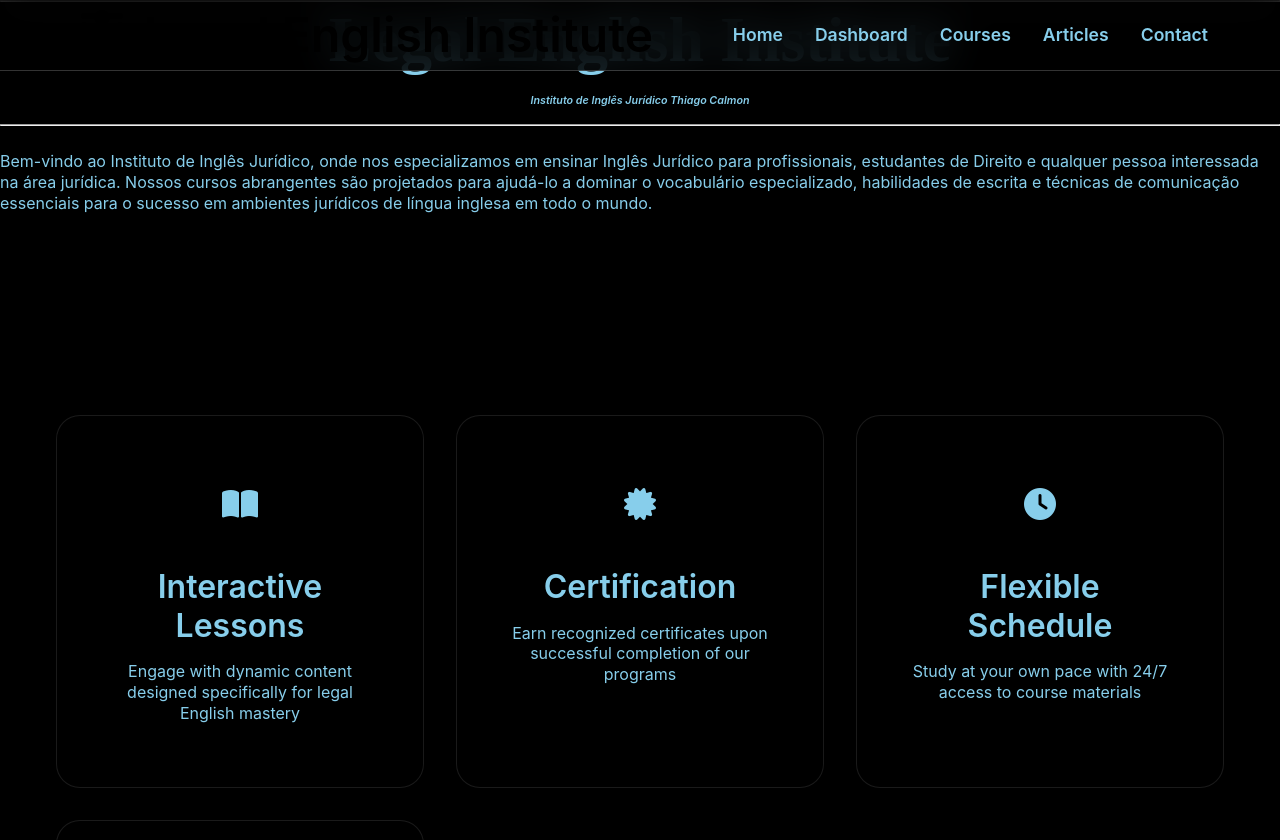
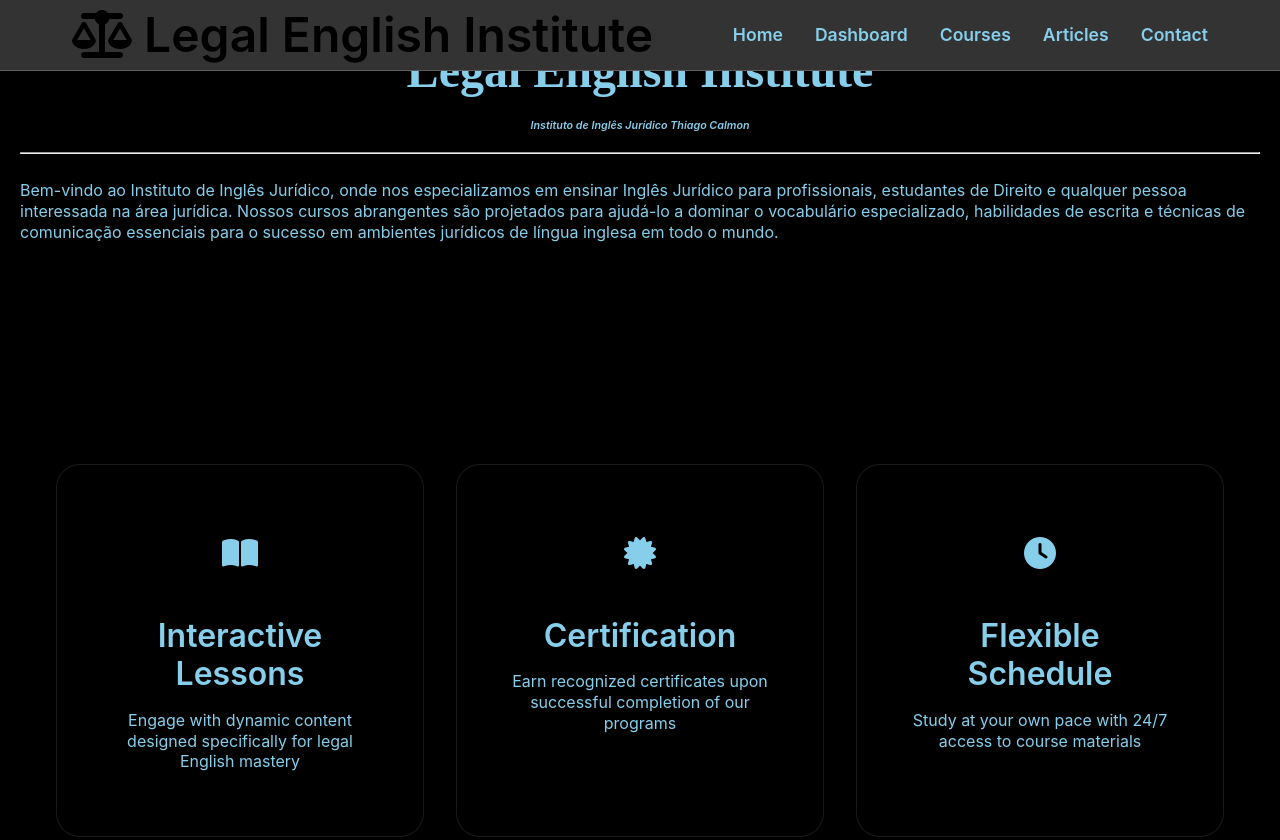
Before and after one commit to kahholiveira/legal-english-institute, a website: page index.html in a window 1280 px wide. Shown: the top 840 px of the page. Drawn offline with Linux system fonts and the light colour scheme.

Commit message:
fix: Corrigir título em preto e layout desorganizado

```diff
--- a/styles/style.css
+++ b/styles/style.css
@@ -100,11 +100,20 @@ h1, h2, h3, h4, h5, h6 {
 }
 
 h1 {
-  font-size: clamp(2.5rem, 5vw, 4rem);
-  color: #87ceeb;
-  text-align: center;
-  font-family: 'Playfair Display', serif;
+    text-align: center;
+    font-family: 'Playfair Display', serif;
+    color: #87ceeb; /* Azul claro */
+    font-size: 3em;
+    margin-bottom: 20px;
 }
+
+h6 {
+    text-align: center;
+    color: #87ceeb; /* Azul claro */
+    font-style: italic;
+    margin-bottom: 20px;
+}
+
 h2 { font-size: clamp(2rem, 4vw, 3rem); }
 h3 { font-size: clamp(1.5rem, 3vw, 2rem); }
 h4 { font-size: clamp(1.25rem, 2.5vw, 1.5rem); }
@@ -931,3 +940,59 @@ html {
 ::-webkit-scrollbar-thumb:hover {
   background: var(--accent-cyan);
 }
+
+/* Forçar título em azul claro */
+h1 {
+    color: #87ceeb !important;
+    text-align: center;
+    font-size: 3em;
+    margin: 20px 0;
+    background: none !important;
+}
+
+/* Header fix */
+header h1 {
+    color: #87ceeb !important;
+    background: transparent !important;
+}
+
+/* Garantir que não há override no header */
+header {
+    background-color: #333 !important;
+}
+
+/* Corrigir texto da empresa */
+.company-info, header p {
+    color: #87ceeb !important;
+    font-size: 0.9em;
+    text-align: center;
+}
+
+/* CORREÇÕES URGENTES */
+h1, .main-title {
+    color: #87ceeb !important;
+    background-color: transparent !important;
+    background: none !important;
+    text-shadow: none !important;
+}
+
+/* Corrigir header */
+header h1 {
+    color: #87ceeb !important;
+    background: transparent !important;
+    padding: 0 !important;
+}
+
+/* Remover sobreposições */
+.card, .feature-card {
+    position: static !important;
+    float: none !important;
+    clear: both !important;
+}
+
+/* Forçar layout limpo */
+#mainpage {
+    clear: both;
+    overflow: hidden;
+    padding: 20px;
+}
```
